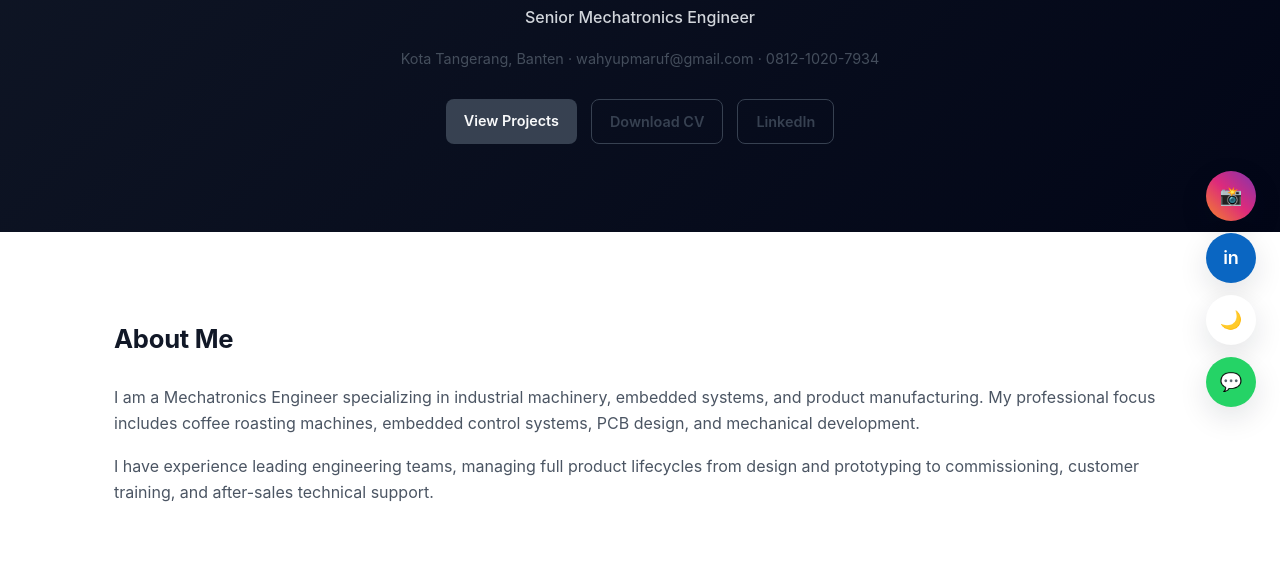
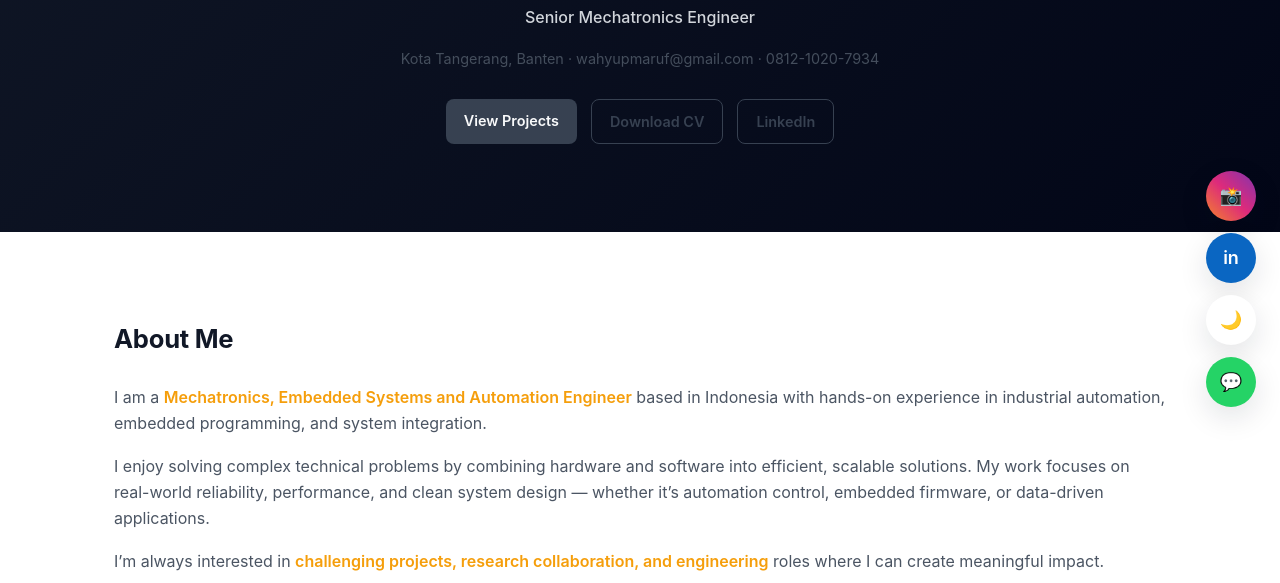
Before and after one commit to marufwahyup/marufwahyup.github.io, a plain HTML site: page index.html in a window 1280 px wide. Shown: the part 369-952 px from the top of the page. Drawn offline with Linux system fonts and the light colour scheme.

Commit message:
edited index.html

```diff
--- a/index.html
+++ b/index.html
@@ -81,15 +81,20 @@
         <div class="container">
             <h2>About Me</h2>
             <p>
-                I am a Mechatronics Engineer specializing in industrial machinery,
-                embedded systems, and product manufacturing. My professional focus
-                includes coffee roasting machines, embedded control systems, PCB
-                design, and mechanical development.
+                I am a <span class="highlight">Mechatronics, Embedded Systems and Automation Engineer</span> based in
+                Indonesia with hands-on
+                experience in
+                industrial automation, embedded programming, and system integration.
             </p>
             <p>
-                I have experience leading engineering teams, managing full product
-                lifecycles from design and prototyping to commissioning, customer
-                training, and after-sales technical support.
+                I enjoy solving complex technical problems by combining hardware and software into efficient, scalable
+                solutions. My work focuses on real-world reliability, performance, and clean system design — whether
+                it’s automation control, embedded firmware, or data-driven applications.
+            </p>
+            <p>
+                I’m always interested in <span class="highlight">challenging projects, research collaboration, and
+                    engineering</span> roles where I can
+                create meaningful impact.
             </p>
 
         </div>
@@ -109,8 +114,8 @@
                     <div class="gallery-image">
                         <!-- Focus slightly left -->
                         <img src="images/pcb.png" class="gallery-item" alt="Embedded PCB control system"
-                            data-caption="Embedded PCB control system and Firmware Programming" data-focus-x="45%" data-focus-y="50%"
-                            draggable="false">
+                            data-caption="Embedded PCB control system and Firmware Programming" data-focus-x="45%"
+                            data-focus-y="50%" draggable="false">
                     </div>
                     <figcaption>Embedded PCB control system and Firmware Programming</figcaption>
                 </figure>
@@ -119,8 +124,8 @@
                     <div class="gallery-image">
                         <!-- Focus slightly up -->
                         <img src="images/machine.PNG" class="gallery-item" alt="Industrial coffee roasting machine"
-                            data-caption="Industrial and Shop coffee roasting machine" data-focus-x="50%" data-focus-y="35%"
-                            draggable="false">
+                            data-caption="Industrial and Shop coffee roasting machine" data-focus-x="50%"
+                            data-focus-y="35%" draggable="false">
                     </div>
                     <figcaption>Industrial and Shop coffee roasting machine</figcaption>
                 </figure>
@@ -128,8 +133,8 @@
                     <div class="gallery-image">
                         <!-- Focus slightly up -->
                         <img src="images/medical.png" class="gallery-item" alt="Industrial coffee roasting machine"
-                            data-caption="Research and Development for Medical Devices" data-focus-x="50%" data-focus-y="35%"
-                            draggable="false">
+                            data-caption="Research and Development for Medical Devices" data-focus-x="50%"
+                            data-focus-y="35%" draggable="false">
                     </div>
                     <figcaption>Research and Development for Medical Devices</figcaption>
                 </figure>
```
